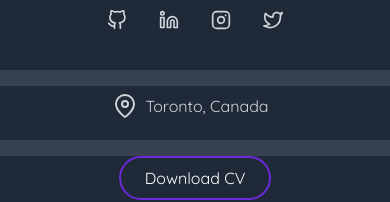
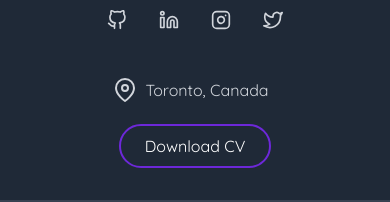
Before and after one commit to wsameer/v5, a Next.js app: page / in a window 390 px wide. Shown: the part 358-560 px from the top of the page. Built offline with nearby package versions, Linux system fonts and the light colour scheme.

Commit message:
fix: mobile styling for sidebox

```diff
--- a/components/SideBox/SideBox.tsx
+++ b/components/SideBox/SideBox.tsx
@@ -22,7 +22,7 @@ export const SideBox: React.FC = () => {
                     <Socials />
                 </div>
             </div>
-            <div className="pb-4 mt-4 md:p-4 md:mt-4 mb-4 md:px-4 w-full md:w-72 lg:w-80 bg-gray-800 shadow-lg text-center">
+            <div className="pb-4 md:mt-4 md:p-4 md:mt-4 md:mb-4 md:px-4 w-full md:w-72 lg:w-80 bg-gray-800 shadow-lg text-center">
                 <div className="inline-flex">
                     <MapPin className="mt-2 text-gray-300" />
                     <p className="mt-2 mx-2 text-gray-300">Toronto, Canada</p>
```
